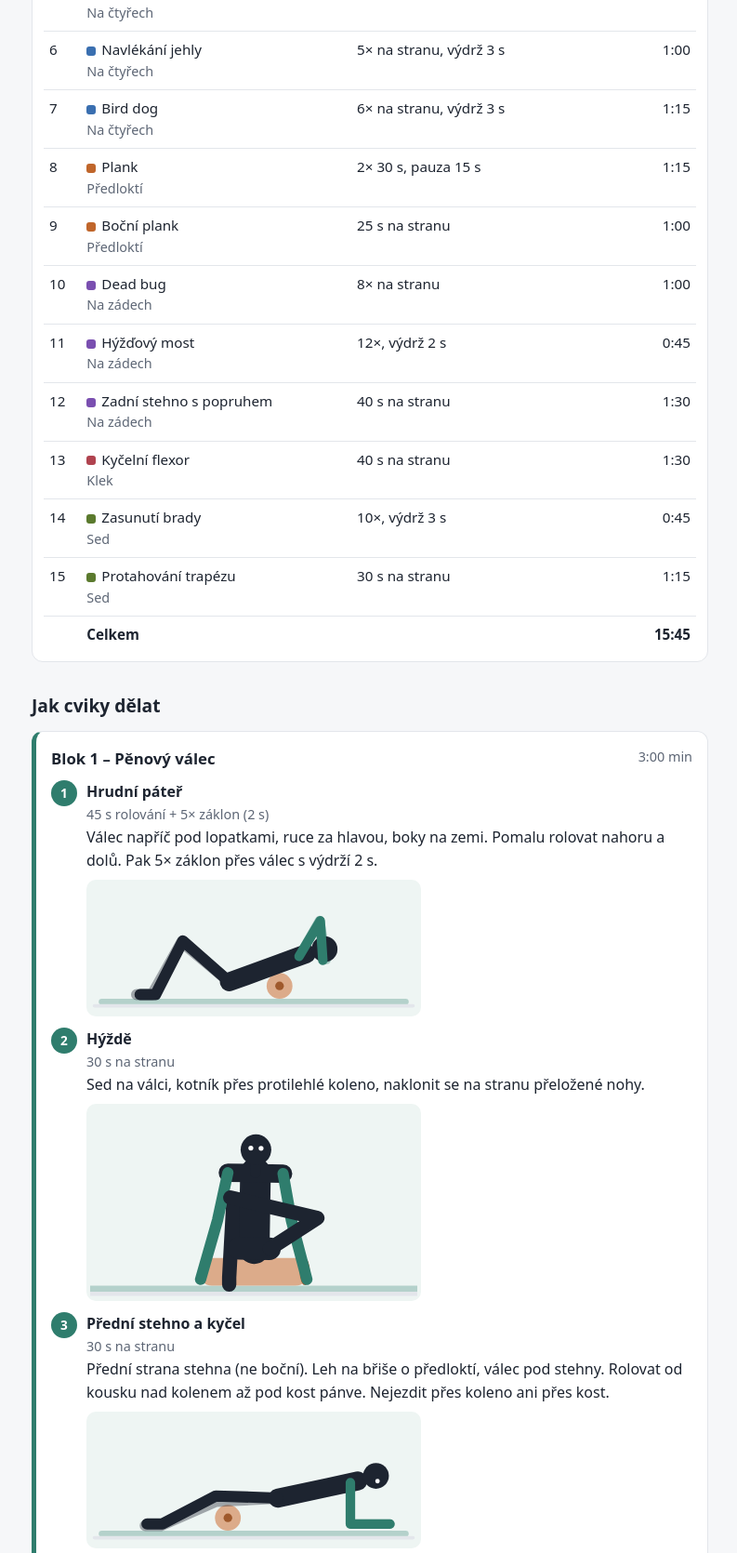
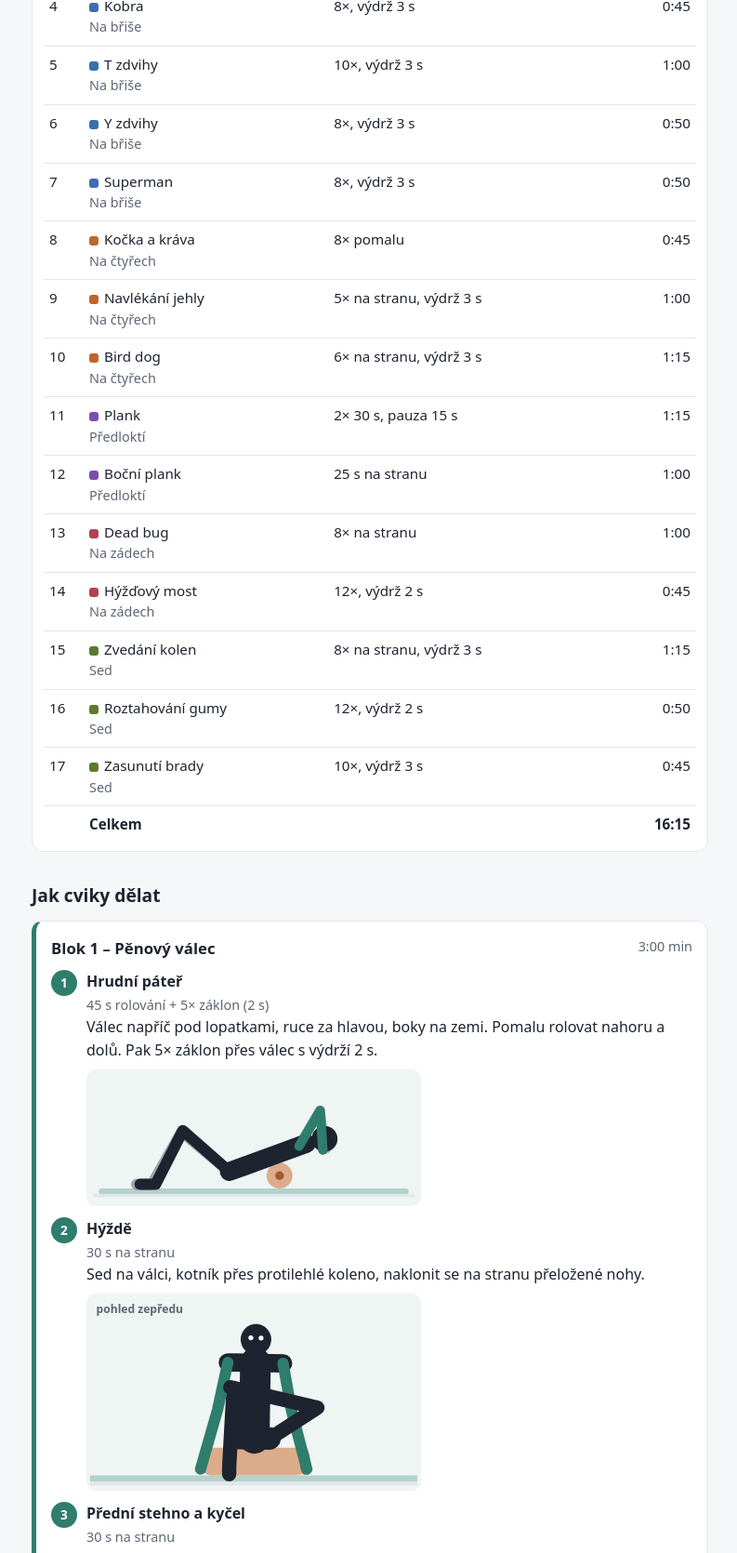
Before and after one commit to ihynek/trenink, a plain HTML site: page index.html in a window 1280 px wide. Shown: the part 978-2648 px from the top of the page at 93% size, without its empty margins (242-1035 px from the left). Drawn offline with Linux system fonts and the light colour scheme.

Commit message:
Add files via upload

```diff
--- a/index.html
+++ b/index.html
@@ -3,7 +3,7 @@
 <head>
 <meta charset="utf-8">
 <meta name="viewport" content="width=device-width, initial-scale=1">
-<title>Protahovací a posilovací sestava pro cyklistu – 15 min</title>
+<title>Sestava 1 – válec a posílení zad (cyklista)</title>
 <style>
   :root{
     --bg:#f6f7f9; --card:#fff; --ink:#1d2430; --muted:#5d6675; --line:#e3e6eb;
@@ -76,6 +76,7 @@
   .fig .floor{stroke:var(--line);stroke-width:4;stroke-linecap:round}
   .fig .far{opacity:.38}
   .fig .eye{fill:var(--card,#fff)}
+  .fig .vlabel{font:600 11px system-ui,sans-serif;fill:var(--muted,#888)}
   .fig .prop{fill:color-mix(in srgb,#c0662b 55%,var(--card))}
   .fig .prop2{fill:color-mix(in srgb,#c0662b 80%,var(--ink))}
   .fig .propl{stroke:color-mix(in srgb,var(--muted) 70%,transparent);stroke-width:7;fill:none;stroke-linecap:round}
@@ -96,7 +97,7 @@
 </head>
 <body>
 <div class="wrap">
-  <h1>Protahovací a posilovací sestava pro cyklistu</h1>
+  <h1>Sestava 1 – válec a posílení zad</h1>
   <p class="sub"><span id="subTime"></span> · 15 cviků v 6 blocích · Ivan H, 17. 11. 2026</p>
 
   <div class="pills">
@@ -112,12 +113,13 @@
   <div class="card">
     <ul>
       <li><b>Válec na začátek:</b> prokrví a uvolní svaly, další cviky pak jdou lépe.</li>
-      <li><b>Kobra po válci:</b> ležíš už na břiše a záklon vyrovná celodenní předklon na kole i u stolu.</li>
-      <li><b>Posilování před statickým strečinkem:</b> dlouhé protahování krátkodobě snižuje schopnost svalu se zapnout, proto střed těla jde dřív.</li>
-      <li><b>Statický strečink a krk na konec:</b> zklidní tělo, hodí se i před spaním.</li>
-      <li><b>Plynulé polohy:</b> válec → břicho (kobra) → na čtyřech → předloktí → záda → klek → sed. Bez zbytečného vstávání a lehání.</li>
+      <li><b>Na břiše hned po válci:</b> kobra a superman podpoří bederní lordózu, T a Y zdvihy posílí mezilopatkové svaly a střední a dolní trapéz, aby ramena netáhla dopředu.</li>
+      <li><b>Bedra v neutrálu:</b> u planku, dead bugu i mostu nepodsazovat pánev a nezatlačovat bedra do země, to by je ještě víc zplošťovalo.</li>
+      <li><b>Sed na konec:</b> zvedání kolen s pánví klopenou dopředu posílí flexory kyčle, roztahování gumy dorovná mezilopatkové svaly a zasunutí brady srovná krk.</li>
+      <li><b>Plynulé polohy:</b> válec → břicho → na čtyřech → předloktí → záda → sed. Bez zbytečného vstávání a lehání.</li>
+      <li><b>Protahování</b> (zadní stehna, flexor kyčle, trapéz, prsa) je v samostatné Sestavě 2.</li>
     </ul>
-    <p style="margin:10px 0 0"><b>Pomůcky:</b> pěnový válec, podložka, popruh nebo ručník, židle.</p>
+    <p style="margin:10px 0 0"><b>Pomůcky:</b> pěnový válec, podložka, židle, odporová guma.</p>
   </div>
 
   <h2>Sestava v pořadí</h2>
@@ -146,11 +148,15 @@
     <table>
       <thead><tr><th>Cvik</th><th>Začátek</th><th>Později</th></tr></thead>
       <tbody>
+        <tr><td>T a Y zdvihy</td><td>10× / 8×</td><td>12× / 10×, výdrž 5 s</td></tr>
+        <tr><td>Superman</td><td>8×</td><td>10×, výdrž 5 s</td></tr>
         <tr><td>Plank</td><td>2× 30 s</td><td>2× 45 s</td></tr>
         <tr><td>Boční plank</td><td>25 s</td><td>40 s</td></tr>
         <tr><td>Bird dog</td><td>6× na stranu</td><td>10× na stranu</td></tr>
         <tr><td>Dead bug</td><td>8× na stranu</td><td>10–12× na stranu</td></tr>
         <tr><td>Hýžďový most</td><td>12×</td><td>12× na jedné noze</td></tr>
+        <tr><td>Roztahování gumy</td><td>12×</td><td>15× nebo silnější guma</td></tr>
+        <tr><td>Zvedání kolen</td><td>8× na stranu</td><td>10× na stranu, výdrž 5 s</td></tr>
       </tbody>
     </table>
   </div>
@@ -190,27 +196,29 @@ const BLOCKS = [
     {n:"Hýždě", d:"30 s na stranu", s:60, t:"Sed na válci, kotník přes protilehlé koleno, naklonit se na stranu přeložené nohy."},
     {n:"Přední stehno a kyčel", d:"30 s na stranu", s:60, t:"Přední strana stehna (ne boční). Leh na břiše o předloktí, válec pod stehny. Rolovat od kousku nad kolenem až pod kost pánve. Nejezdit přes koleno ani přes kost."}
   ]},
-  {name:"Na břiše a na čtyřech", pos:"Na čtyřech", c:"--b2", ex:[
-    {n:"Kobra", pos:"Na břiše", anim:"kobra", d:"8×, výdrž 3 s", s:45, t:"Leh na břiše, dlaně vedle hrudníku. S nádechem zvednout hrudník, pánev zůstává na zemi, lokty u těla, ramena dolů. S výdechem zpět. Lehčí verze: o předloktí."},
+  {name:"Na břiše", pos:"Na břiše", c:"--b2", ex:[
+    {n:"Kobra", d:"8×, výdrž 3 s", s:45, t:"Leh na břiše, dlaně vedle hrudníku. S nádechem zvednout hrudník, pánev zůstává na zemi, lokty u těla, ramena dolů. S výdechem zpět. Lehčí verze: o předloktí."},
+    {n:"T zdvihy", d:"10×, výdrž 3 s", s:60, t:"Ruce do stran (T), palce nahoru. Stáhnout lopatky k sobě a dolů, zvednout paže kousek nad zem. Čelo nad podložkou, krk dlouhý, ramena pryč od uší."},
+    {n:"Y zdvihy", d:"8×, výdrž 3 s", s:50, t:"Ruce šikmo nad hlavu (Y), palce nahoru. Lopatky dolů k zadní kapse, zvednout paže kousek nad zem. Pohled do podložky."},
+    {n:"Superman", d:"8×, výdrž 3 s", s:50, t:"Ruce před sebou. Zvednout hrudník, paže i nohy kousek nad zem, bedra jemně v záklonu. Hlava v prodloužení páteře, nezaklánět krk."}
+  ]},
+  {name:"Na čtyřech", pos:"Na čtyřech", c:"--b3", ex:[
     {n:"Kočka a kráva", d:"8× pomalu", s:45, t:"S výdechem vyhrbit, s nádechem prohnout. Pohyb jde obratel po obratli."},
     {n:"Navlékání jehly", d:"5× na stranu, výdrž 3 s", s:60, t:"Provléknout ruku pod tělem až na rameno, pak ji otevřít ke stropu. Otáčí se hrudník, ne boky."},
-    {n:"Bird dog", d:"6× na stranu, výdrž 3 s", s:75, t:"Natáhnout opačnou ruku a nohu do roviny se zády. Pánev se nesmí naklápět."}
+    {n:"Bird dog", d:"6× na stranu, výdrž 3 s", s:75, t:"Natáhnout opačnou ruku a nohu do roviny se zády. Bedra jemně prohnutá (ne kulatá), pánev se nesmí naklápět do strany."}
   ]},
-  {name:"Na předloktích", pos:"Předloktí", c:"--b3", ex:[
-    {n:"Plank", d:"2× 30 s, pauza 15 s", s:75, t:"Lokty pod rameny, tělo v jedné přímce, zatnout břicho i hýždě. Bedra nepropadat."},
-    {n:"Boční plank", d:"25 s na stranu", s:60, t:"Loket pod ramenem, boky nahoru. Lehčí verze s koleny na zemi."}
+  {name:"Na předloktích", pos:"Předloktí", c:"--b4", ex:[
+    {n:"Plank", d:"2× 30 s, pauza 15 s", s:75, t:"Lokty pod rameny, tělo v jedné přímce, zpevnit břicho. Bedra v neutrálu: nepropadat, ale ani nepodsazovat pánev."},
+    {n:"Boční plank", d:"25 s na stranu", s:60, t:"Loket pod ramenem, boky nahoru, tělo v jedné přímce. Lehčí verze s koleny na zemi."}
   ]},
-  {name:"Na zádech", pos:"Na zádech", c:"--b4", ex:[
-    {n:"Dead bug", d:"8× na stranu", s:60, t:"Ruce nahoru, kolena v 90°. Pomalu spouštět opačnou ruku a nohu. Bedra celou dobu přitisknutá k zemi."},
-    {n:"Hýžďový most", d:"12×, výdrž 2 s", s:45, t:"Chodidla na zemi, zvednout pánev do roviny s koleny, nahoře zatnout hýždě."},
-    {n:"Zadní stehno s popruhem", d:"40 s na stranu", s:90, t:"Popruh kolem chodidla, zvednout nataženou nohu, koleno rovné. Druhá noha zůstává na zemi."}
-  ]},
-  {name:"Klek", pos:"Klek", c:"--b5", ex:[
-    {n:"Kyčelní flexor", d:"40 s na stranu", s:90, t:"Jedna noha vpředu, zadní koleno na podložce. Zatnout hýždi zadní nohy a pánev posunout dopředu. Táhne vpředu kyčle, ne v bedrech."}
+  {name:"Na zádech", pos:"Na zádech", c:"--b5", ex:[
+    {n:"Dead bug", d:"8× na stranu", s:60, t:"Ruce nahoru, kolena v 90°. Pomalu spouštět opačnou ruku a nohu. Bedra v neutrálu: malá mezera pod nimi, nezatlačovat je do země."},
+    {n:"Hýžďový most", d:"12×, výdrž 2 s", s:45, t:"Chodidla na zemi, zvednout pánev do roviny s koleny silou hýždí. Pánev nepodsazovat, bedra nechat v přirozené poloze."}
   ]},
   {name:"Sed na židli", pos:"Sed", c:"--b6", ex:[
-    {n:"Zasunutí brady", d:"10×, výdrž 3 s", s:45, t:"Hlava rovně, bradu zatáhnout dozadu jako „dvojitá brada“. Nepřikyvovat."},
-    {n:"Protahování trapézu", d:"30 s na stranu", s:75, t:"Jednou rukou držet židli, druhou jemně přitáhnout hlavu k opačnému rameni."}
+    {n:"Zvedání kolen", d:"8× na stranu, výdrž 3 s", s:75, t:"Sed na přední části židle, rovná záda, pánev klopit dopředu (bedra jemně prohnutá). Zvednout koleno pár centimetrů nad sedák, záda se nesmí zakulatit."},
+    {n:"Roztahování gumy", d:"12×, výdrž 2 s", s:50, t:"Sed vzpřímeně, guma v natažených rukou před hrudníkem, ruce na šířku ramen. Roztáhnout ruce do stran, lopatky k sobě a dolů, výdrž 2 s, pomalu zpět. Ramena dolů od uší."},
+    {n:"Zasunutí brady", d:"10×, výdrž 3 s", s:45, t:"Hlava rovně, bradu zatáhnout dozadu jako „dvojitá brada“. Nepřikyvovat."}
   ]}
 ];
 
@@ -335,9 +343,9 @@ function drawFront2(g,p,A){
     torso:path(pl([hc,nk]),30,INK)+path(pl([hpA,hpB]),22,INK)+path(pl([shA,shB]),18,INK),
     armA:arm(shA,p.armA,A.farArm==="A"), armB:arm(shB,p.armB,A.farArm==="B"),
     head:path(pl([nk,hd]),10,INK)+`<circle cx="${hd.x.toFixed(1)}" cy="${hd.y.toFixed(1)}" r="${L.head}" fill="currentColor"/>`+
-      [eye(-1),eye(1)].map(q=>`<circle cx="${q.x.toFixed(1)}" cy="${q.y.toFixed(1)}" r="2.4" class="eye"/>`).join("")
+      (A.noEyes?[]:[eye(-1),eye(1)]).map(q=>`<circle cx="${q.x.toFixed(1)}" cy="${q.y.toFixed(1)}" r="2.4" class="eye"/>`).join("")
   };
-  g.innerHTML=order.map(k=>parts[k]).join("");
+  g.innerHTML=order.map(k=>parts[k]).join("")+(A.extraF?A.extraF(p):"");
 }
 function draw(svg,p){ const A=svg._anim, g=svg.querySelector(".body"); if(A.front===2) drawFront2(g,p,A); else if(A.front) drawFront(g,p); else drawSide(g,p,A); }
 
@@ -396,6 +404,21 @@ const bpl1={hc:[180,166],hw:8,nk:[272,138],sw:12,head:[293,132],ea:73,
 const bpl0={hc:[176,190],hw:8,nk:[272,148],sw:12,head:[293,139],ea:66,
   armA:[[277,198],[268,204]],armB:[[238,112],[188,176]],
   legA:[[108,197],[40,199],[40,206]],legB:[[108,190],[40,192],[38,199]]};
+// T zdvihy – zepředu (od hlavy), leh na břiše
+const tz0={hc:[200,170],hw:0,nk:[200,190],sw:32,head:[200,197],ea:0,armB:[[250,197],[296,199]],armA:[[150,197],[104,199]],legA:[],legB:[]};
+const tz1={hc:[200,170],hw:0,nk:[200,188],sw:27,head:[200,194],ea:0,armB:[[245,176],[288,158]],armA:[[155,176],[112,158]],legA:[],legB:[]};
+// Y zdvihy a superman – z boku, leh na břiše, ruce nad hlavou
+const yz0={hip:[186,190],torso:-1,head:-8,armF:{a:[0,0]},armN:{a:[1,1]},legF:{a:[181,180],ft:180},legN:{a:[180,180],ft:180}};
+const yz1={...yz0,torso:-3,head:-10,armF:{a:[-9,-9]},armN:{a:[-10,-10]}};
+const sm1={...yz0,torso:-11,head:-6,armF:{a:[-15,-15]},armN:{a:[-16,-16]},legF:{a:[184,184],ft:182},legN:{a:[185,185],ft:182}};
+// zvedání kolen – sed na židli
+const zk0={hip:[175,130],torso:-88,head:4,armF:{ik:[198,140],bend:-1},armN:{ik:[202,140],bend:-1},legF:{a:[0,90],ft:0},legN:{a:[2,90],ft:0}};
+const zk1={...zk0,legN:{a:[-16,86],ft:0}}, zk1b={...zk0,legF:{a:[-16,86],ft:0}};
+// roztahování gumy – zepředu, sed na židli
+const gm0={hc:[200,128],hw:15,nk:[200,46],sw:28,head:[200,23],ea:0,
+  armA:[[220,74],[212,86]],armB:[[180,74],[188,86]],
+  legA:[[216,150],[222,198],[224,205]],legB:[[184,150],[178,198],[176,205]]};
+const gm1={...gm0,sw:25,armA:[[268,52],[314,54]],armB:[[132,52],[86,54]]};
 const K=(p,hold,move)=>({p,hold,move});
 const ANIMS={
   "Hrudní páteř":{face:-1,props:ROLLER(240),
@@ -403,19 +426,25 @@ const ANIMS={
          K(hrudniBase(170,192,-21),300,900),K({...hrudniBase(170,192,-21),chest:6,head:14},1500,900)],
     idle:[K(hrudniBase(158,184,-15),200,1300),K(hrudniBase(182,184,-20),200,1300)],
     pairs:[[hrudniBase(170,192,-21),{...hrudniBase(170,192,-21),chest:6,head:14}]]},
-  "Hýždě":{front:2,vb:"40 30 320 185",order:["legB","torso","armB","armA","head","legA"],
+  "Hýždě":{front:2,label:"pohled zepředu",vb:"40 30 320 185",order:["legB","torso","armB","armA","head","legA"],
     props:`<rect x="146" y="177" width="108" height="27" rx="13" class="prop"/><ellipse cx="250" cy="190.5" rx="5" ry="13" class="prop2"/>`,
     seq:[K(hyz0,300,1600),K(hyz1,1800,1600)]},
   "Přední stehno a kyčel":{props:ROLLER(180),
     seq:[K({hip:[200,166],torso:-12,head:-4,armF:{a:[90,0]},armN:{a:[90,0]},legF:{rel:"hip",dx:-136,dy:32,bend:1,ft:180},legN:{rel:"hip",dx:-134,dy:30,bend:1,ft:180}},150,1700),
          K({hip:[248,166],torso:-12,head:-4,armF:{a:[90,0]},armN:{a:[90,0]},legF:{rel:"hip",dx:-136,dy:32,bend:1,ft:180},legN:{rel:"hip",dx:-134,dy:30,bend:1,ft:180}},150,1700)]},
+  "T zdvihy":{front:2,label:"pohled od hlavy",vb:"40 100 320 120",noEyes:true,order:["torso","head","armA","armB"],seq:[K(tz0,700,900),K(tz1,2200,900)]},
+  "Y zdvihy":{seq:[K(yz0,700,900),K(yz1,2200,900)]},
+  "Superman":{seq:[K(yz0,700,1000),K(sm1,2200,1000)]},
+  "Zvedání kolen":{vb:"60 -10 300 222",props:CHAIR,seq:[K(zk0,500,700),K(zk1,2000,700),K(zk0,500,700),K(zk1b,2000,700)],pairs:[[zk0,zk1],[zk0,zk1b]],repMode:"side"},
+  "Roztahování gumy":{front:2,label:"pohled zepředu",vb:"40 -10 320 222",props:CHAIR_F,order:["legA","legB","torso","head","armA","armB"],seq:[K(gm0,600,900),K(gm1,1800,900)],
+    extraF:(p)=>{ const a=p.armA[p.armA.length-1], b=p.armB[p.armB.length-1]; return `<path d="M${a[0].toFixed(1)} ${a[1].toFixed(1)} L${b[0].toFixed(1)} ${b[1].toFixed(1)}" stroke="#c0662b" stroke-width="5" stroke-linecap="round"/>`; }},
   "Kobra":{seq:[K(kobra0,700,1600),K(kobra1,2200,1600)]},
   "Kočka a kráva":{seq:[K(fours({torso:6,chest:-50,head:-15,armF:{a:[82,82]},armN:{a:[83,83]}}),900,1500),K(fours({torso:-27,chest:16,head:55}),900,1500)]},
-  "Navlékání jehly":{front:2,vb:"40 -2 320 218",farArm:"B",order:["torso","armB","head","armA"],seq:[K(jeh0,900,1500),K(jeh1,1600,1500)]},
+  "Navlékání jehly":{front:2,label:"pohled zepředu",vb:"40 -2 320 218",farArm:"B",order:["torso","armB","head","armA"],seq:[K(jeh0,900,1500),K(jeh1,1600,1500)]},
   "Bird dog":{seq:[K(fours(),600,1200),K(fours({head:6,armN:{a:[-6,-6]},legF:{a:[183,183],ft:95}}),1800,1200),K(fours(),600,1200),K(fours({head:6,armF:{a:[-6,-6]},legN:{a:[183,183],ft:95}}),1800,1200)],
     pairs:[[fours(),fours({head:6,armN:{a:[-6,-6]},legF:{a:[183,183],ft:95}})],[fours(),fours({head:6,armF:{a:[-6,-6]},legN:{a:[183,183],ft:95}})]],repMode:"side"},
   "Plank":{seq:[K(plank0,700,1200),K(plank1,3000,1200)],tl:[[0,30,1],[30,45,0],[45,75,1]]},
-  "Boční plank":{front:2,order:["legA","legB","torso","armA","head","armB"],seq:[K(bpl0,700,1200),K(bpl1,3000,1200)],tl:[[0,29.5,1],[29.5,31.5,0],[31.5,60,1]]},
+  "Boční plank":{front:2,label:"pohled zepředu",order:["legA","legB","torso","armA","head","armB"],seq:[K(bpl0,700,1200),K(bpl1,3000,1200)],tl:[[0,29.5,1],[29.5,31.5,0],[31.5,60,1]]},
   "Dead bug":{face:-1,seq:[K(dbug0,500,1100),K({...dbug0,armN:{a:[-14,-14]},legF:{a:[175,175],ft:180}},900,1100),K(dbug0,500,1100),K({...dbug0,armF:{a:[-16,-16]},legN:{a:[174,174],ft:180}},900,1100)],
     pairs:[[dbug0,{...dbug0,armN:{a:[-14,-14]},legF:{a:[175,175],ft:180}}],[dbug0,{...dbug0,armF:{a:[-16,-16]},legN:{a:[174,174],ft:180}}]],repMode:"alt"},
   "Hýžďový most":{face:-1,seq:[K(most0,700,1100),K(most1,1800,1100)]},
@@ -423,7 +452,7 @@ const ANIMS={
     extra:(s)=>{ const toe=s.legs[1][3], h=s.arms[1][2]; return `<path d="M${toe.x.toFixed(1)} ${toe.y.toFixed(1)} L${h.x.toFixed(1)} ${h.y.toFixed(1)}" stroke="#c0662b" stroke-width="4" stroke-linecap="round"/>`; }},
   "Kyčelní flexor":{vb:"20 -8 380 222",seq:[K(flex0,800,1800),K(flex1,3000,1800)],tl:[[0,1,0],[1,44.5,1],[44.5,46.5,0],[46.5,90,1]]},
   "Zasunutí brady":{vb:"60 -10 300 222",props:CHAIR,seq:[K(brada0,900,700),K(brada1,2500,700)]},
-  "Protahování trapézu":{front:true,vb:"60 -10 280 222",props:CHAIR_F,seq:[K(trap0,500,1500),K(trap1,2500,1500),K(trap0,500,1500),K(trap1b,2500,1500)],
+  "Protahování trapézu":{front:true,label:"pohled zepředu",vb:"60 -10 280 222",props:CHAIR_F,seq:[K(trap0,500,1500),K(trap1,2500,1500),K(trap0,500,1500),K(trap1b,2500,1500)],
     pairs:[[trap0,trap1],[trap0,trap1b]],tl:[[0,37,1,0],[37,39,0,0],[39,75,1,1]]}
 };
 for(const A of Object.values(ANIMS)) if(!A.pairs) A.pairs=[[A.seq[0].p,A.seq[1].p]];
@@ -433,6 +462,7 @@ function makeFig(name){
   const svg=document.createElementNS("http://www.w3.org/2000/svg","svg");
   svg.setAttribute("viewBox",A.vb||"20 70 380 150"); svg.setAttribute("class","fig");
   svg.innerHTML=`<rect x="30" y="204" width="360" height="7" rx="3.5" class="mat"/><line class="floor" x1="25" y1="212" x2="395" y2="212"/>${A.props||""}<g class="body"></g>`;
+  if(A.label){ const [vx,vy]=(A.vb||"20 70 380 150").split(" ").map(Number); svg.insertAdjacentHTML("beforeend",`<text x="${vx+6}" y="${vy+15}" class="vlabel">${A.label}</text>`); }
   svg._anim=A; draw(svg,A.seq[0].p); return svg;
 }
 function animSeq(svg,seq,ms){
@@ -472,10 +502,15 @@ setInterval(frame,1000/30); frame();
 const T = document.getElementById("timer");
 const $ = id => document.getElementById(id);
 const PAUSE_IN = 15, PAUSE_BLOCK = 30;
-const SWITCH = new Set(["Hýždě","Přední stehno a kyčel","Navlékání jehly","Bird dog","Boční plank","Zadní stehno s popruhem","Kyčelní flexor","Protahování trapézu"]);
+const SWITCH = new Set(["Hýždě","Přední stehno a kyčel","Navlékání jehly","Bird dog","Boční plank","Zvedání kolen"]);
 const REPS={
   "Hrudní páteř":{w:["záklon","zpět"],segs:[[45,15]],n:5,back:.85},
   "Kobra":{w:["nahoru","dolů"],segs:[[0,45]],n:8,back:.8},
+  "T zdvihy":{w:["zvednout","položit"],segs:[[0,60]],n:10,back:.75},
+  "Y zdvihy":{w:["zvednout","položit"],segs:[[0,50]],n:8,back:.75},
+  "Superman":{w:["nahoru","dolů"],segs:[[0,50]],n:8,back:.75},
+  "Roztahování gumy":{w:["roztáhnout","povolit"],segs:[[0,50]],n:12,back:.65},
+  "Zvedání kolen":{w:["zvednout","položit"],segs:[[0,37.5],[37.5,37.5]],n:8,back:.8},
   "Kočka a kráva":{w:["vyhrbit","prohnout"],segs:[[0,45]],n:8,back:.5},
   "Navlékání jehly":{w:["provléknout","otevřít"],segs:[[0,30],[30,30]],n:5,back:.75},
   "Bird dog":{w:["natáhnout","zpět"],segs:[[0,37.5],[37.5,37.5]],n:6,back:.75},
```
